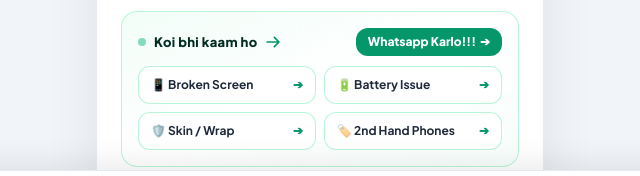
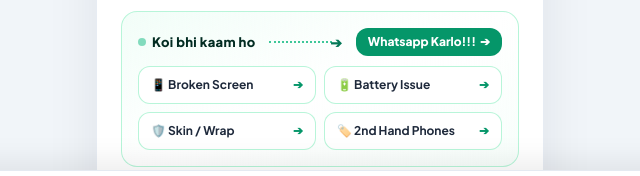
Before and after one commit to Shivamborn2shine/Wifi, a website: page index.html in a window 1280 px wide. Shown: the part 546-722 px from the top of the page, 320-960 px from the left. Drawn offline with nearby package versions, Linux system fonts and the light colour scheme.

Commit message:
feat: add dotted leader line then arrow (..........>) between 'Koi bhi kaam ho' and WhatsApp button

```diff
--- a/index.html
+++ b/index.html
@@ -166,12 +166,18 @@
 
             <!-- 4. INSTANT WHATSAPP PRICE / ESTIMATE INQUIRY (Focused & Sleek) -->
             <div class="mt-3.5 p-3.5 sm:p-4 rounded-2xl bg-gradient-to-br from-emerald-50/70 via-white to-emerald-50/40 text-slate-900 border border-emerald-200/80 shadow-2xs">
-                <div class="flex items-center justify-between mb-2.5 gap-2 flex-wrap sm:flex-nowrap">
-                    <div class="flex items-center gap-2 min-w-0">
+                <div class="flex items-center justify-between mb-2.5 gap-1.5 sm:gap-2">
+                    <div class="flex items-center gap-1.5 flex-shrink-0">
                         <span class="w-2 h-2 rounded-full bg-emerald-500 animate-pulse flex-shrink-0"></span>
-                        <span class="text-xs sm:text-[13px] font-black tracking-wide text-emerald-950">Koi bhi kaam ho</span>
-                        <svg class="w-4 h-4 text-emerald-600 flex-shrink-0" fill="none" stroke="currentColor" stroke-width="2.5" viewBox="0 0 24 24"><path stroke-linecap="round" stroke-linejoin="round" d="M14 5l7 7m0 0l-7 7m7-7H3"/></svg>
-                    </div>
+                        <span class="text-xs sm:text-[13px] font-black tracking-wide text-emerald-950 whitespace-nowrap">Koi bhi kaam ho</span>
+                    </div>
+
+                    <!-- Dotted line then arrow leading directly to button: ..........> -->
+                    <div class="flex-1 flex items-center min-w-[20px] mx-1 sm:mx-1.5 overflow-hidden">
+                        <div class="flex-1 border-b-[2.5px] border-dotted border-emerald-500/80 mb-[1px]"></div>
+                        <span class="text-emerald-700 text-xs sm:text-sm font-black -ml-0.5 leading-none">➔</span>
+                    </div>
+
                     <a href="https://wa.me/919837044095?text=Hi%20WIRELESS%2C%20I%20have%20a%20quick%20question" target="_blank" class="inline-flex items-center gap-1 px-3 py-1.5 rounded-xl bg-emerald-600 hover:bg-emerald-700 active:scale-95 text-white text-xs font-black shadow-2xs whitespace-nowrap transition-all flex-shrink-0 cursor-pointer">
                         <span>Whatsapp Karlo!!!</span>
                         <span class="text-xs">➔</span>
```
